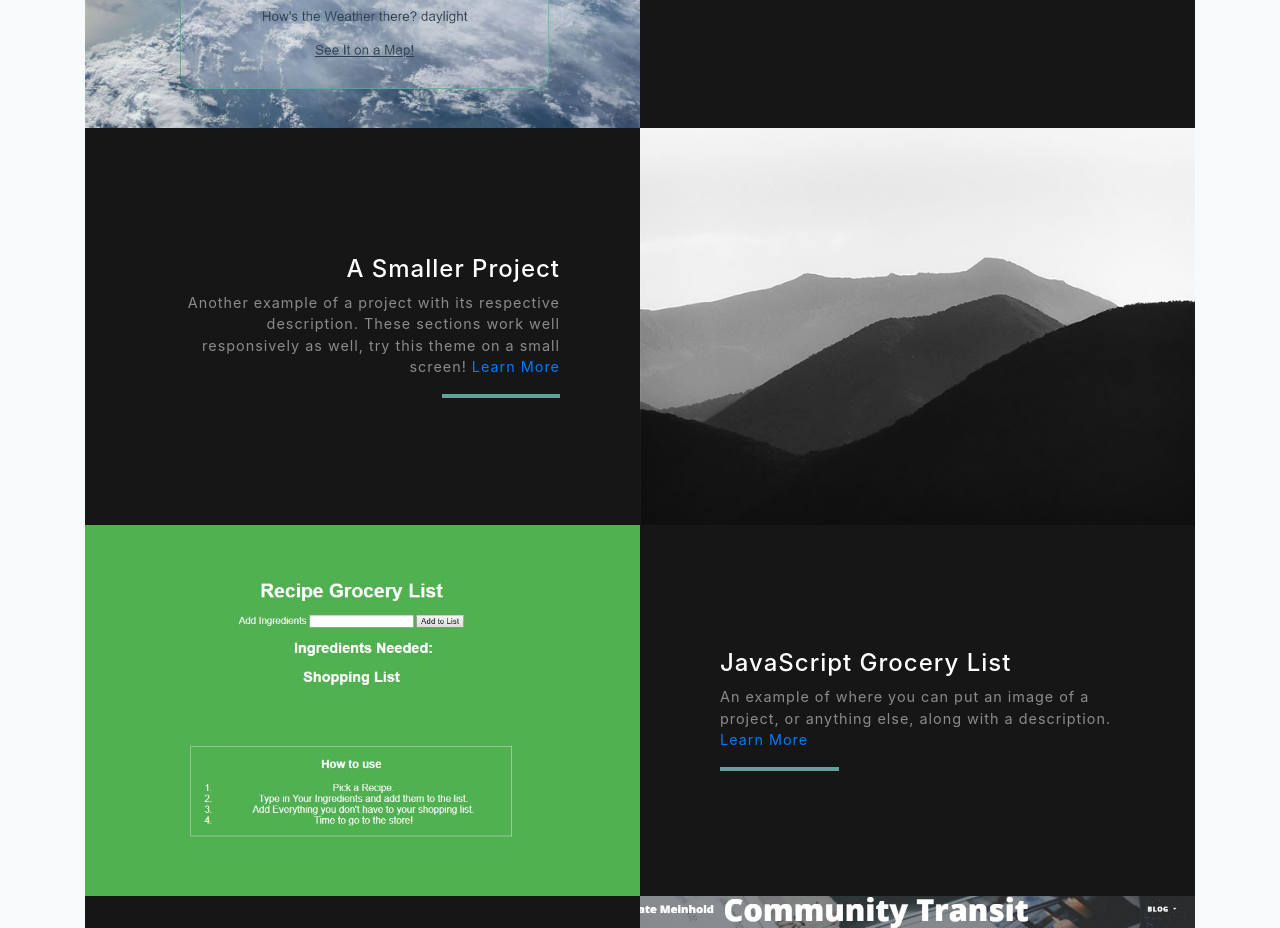
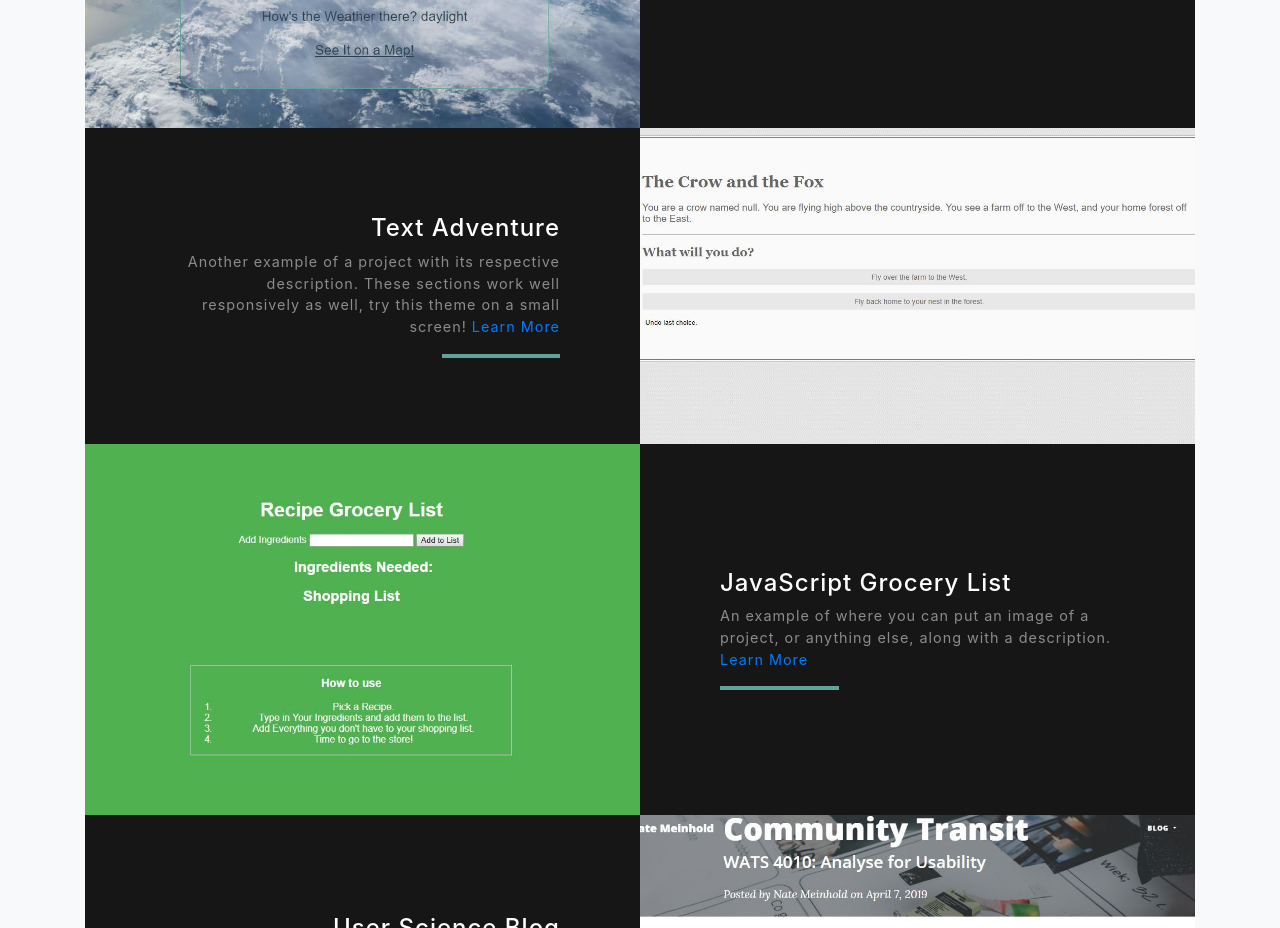
Before and after one commit to NateMeinhold/Portfolio, a website with bundled scripts: page index.html in a window 1280 px wide. Shown: the part 2344-3272 px from the top of the page. Built offline with nearby package versions, Linux system fonts and the light colour scheme.

Commit message:
added the other html pages

```diff
--- a/index.html
+++ b/index.html
@@ -126,13 +126,13 @@
       <!-- Project Two Row -->
       <div class="row justify-content-center no-gutters">
         <div class="col-lg-6">
-          <img class="img-fluid" src="/img/demo-image-01.jpg">
+          <img class="img-fluid" src="/img/textGame.JPG">
         </div>
         <div class="col-lg-6 order-lg-first">
           <div class="bg-black text-center h-100 project">
             <div class="d-flex h-100">
               <div class="project-text w-100 my-auto text-center text-lg-right">
-                <h4 class="text-white">A Smaller Project</h4>
+                <h4 class="text-white">Text Adventure</h4>
                 <p class="mb-0 text-white-50">Another example of a project with its respective description. These sections work well responsively as well, try this theme on a small screen!
                   <a href="ISSTracker.html">Learn More</a>
                 </p>
```
Also changed, not shown: groceryList.html (added), img/textGame.JPG (added), textAdventure.html (added), userScience.html (added).
